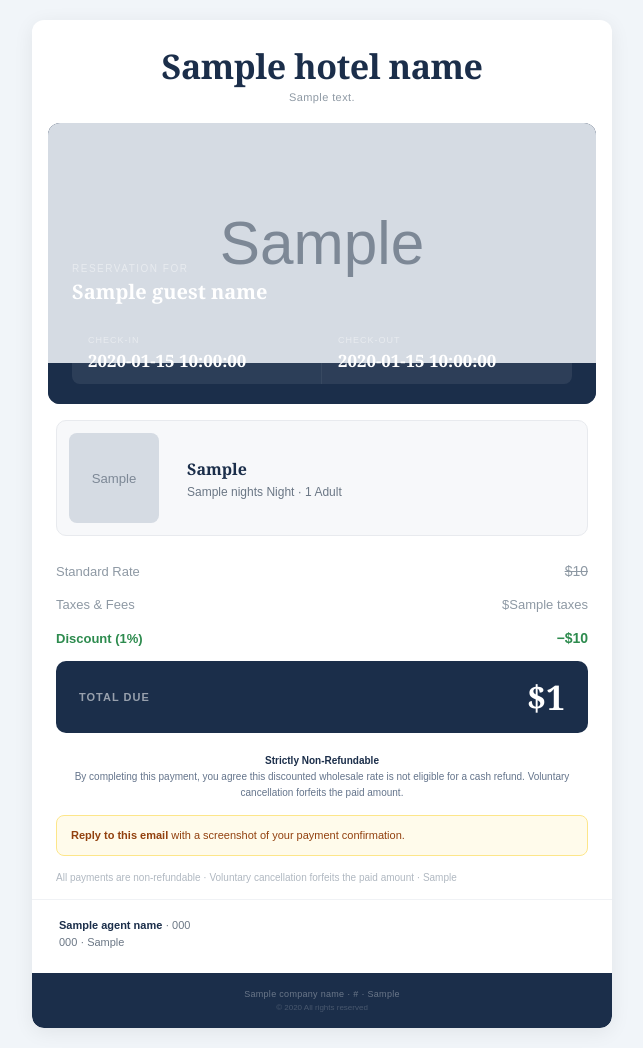
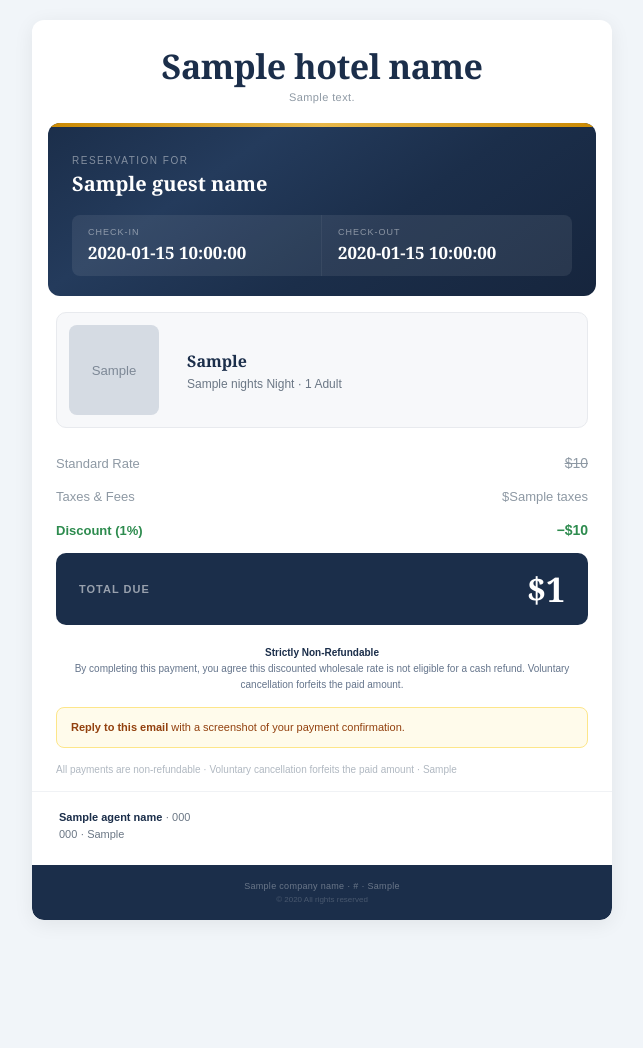
Before and after one commit to Admin-boop1998/hotel-booking-system, a Python web app: template templates/booking_confirmation.html in a window 1280 px wide. Shown: the whole page, without its empty margins (318-961 px from the left). After the commit the page ends 920 px from the top, so only its background shows below. Run offline with Jinja, Linux system fonts and the light colour scheme; the template is opened without the code that fills it: most values are stand-ins (such as "Sample title", 1, 10 or a date in 2020); grey boxes marked "Sample" are stand-in pictures.

Commit message:
Replace hero photo with pure CSS gradient design - no external images needed, works in all email clients

```diff
--- a/templates/booking_confirmation.html
+++ b/templates/booking_confirmation.html
@@ -38,18 +38,13 @@ body{margin:0;padding:0;width:100%!important;background:#F1F5F9}
      2. HERO PHOTO — HYPER-REALISTIC SUITE, BOOKING INFO OVERLAID
      ═══════════════════════════════════════════════════════════ -->
 <tr><td style="padding:0 16px;">
-  <div style="border-radius:12px;overflow:hidden;position:relative;background-color:#1B2E4A;">
+  <div style="border-radius:12px;overflow:hidden;background:linear-gradient(145deg,#1B2E4A 0%,#243B5C 30%,#1B2E4A 60%,#16253D 100%);">
 
-    {% if hero_image %}
-    <img src="{{ hero_image }}" alt="Hotel" style="width:100%;height:240px;object-fit:cover;display:block;" />
-    {% endif %}
+    <!-- Top accent bar -->
+    <div style="height:4px;background:linear-gradient(90deg,#CA8A04,#E8B84A,#CA8A04);"></div>
 
-    <!-- Gradient overlay + content positioned over the image -->
-    <div style="{% if hero_image %}margin-top:-240px;{% endif %}background:linear-gradient(180deg,rgba(27,46,74,.1) 0%,rgba(27,46,74,.65) 35%,rgba(27,46,74,.95) 100%);">
-    <div style="height:140px;"></div>
-
-    <!-- Guest + Dates overlay on the photo -->
-    <div style="padding:0 24px 20px;">
+    <!-- Guest + Dates -->
+    <div style="padding:28px 24px 20px;">
       <p style="font-family:Montserrat,sans-serif;font-size:10px;color:rgba(255,255,255,.45);margin:0;text-transform:uppercase;letter-spacing:1.5px;">Reservation For</p>
       <p style="font-family:'Playfair Display',Cormorant,Georgia,serif;font-size:20px;font-weight:700;color:#FFFFFF;margin:4px 0 18px;">{{ guest_name }}</p>
 
@@ -67,7 +62,7 @@ body{margin:0;padding:0;width:100%!important;background:#F1F5F9}
       </table>
     </div>
 
-  </div></div>
+  </div>
 </td></tr>
 
 <!-- ═══════════════════════════════════════════════════════════
```
